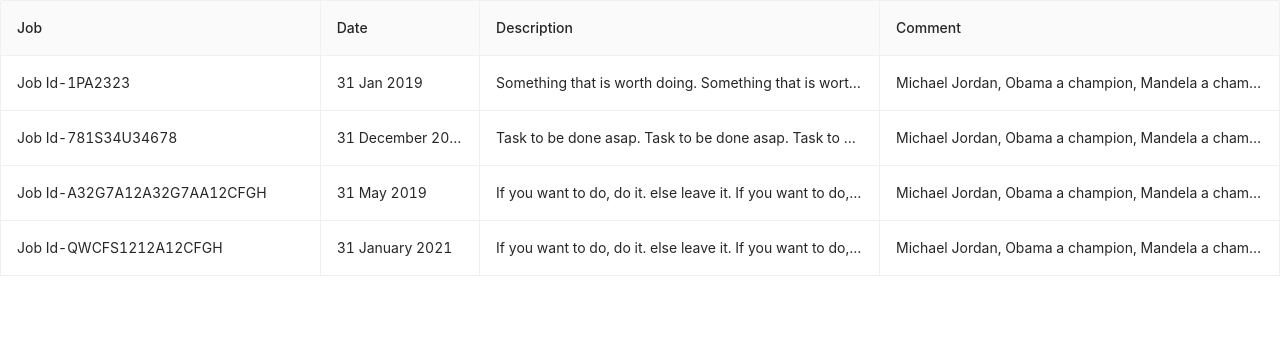
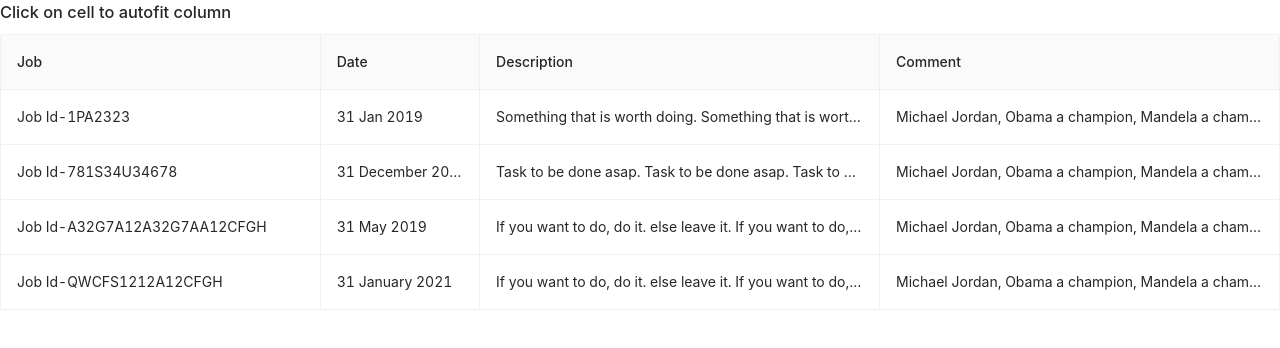
Before and after one commit to ghazalasaleem/Resizable_Table, a React app: page / in a window 1280 px wide. Built offline with nearby package versions, Linux system fonts and the light colour scheme.

Commit message:
Instructions added

```diff
--- a/src/AntdGrid/ResizeGrid/ResizableGrid.scss
+++ b/src/AntdGrid/ResizeGrid/ResizableGrid.scss
@@ -1,4 +1,5 @@
 .resizeGrid {
+  margin: 5px 0px;
   &.autofit {
     .ant-table table {
       width: auto;
--- a/src/index.js
+++ b/src/index.js
@@ -9,6 +9,7 @@ ReactDOM.render(
   <React.StrictMode>
     {/* <App /> */}
     {/* <Grid /> */}
+    <h3>Click on cell to autofit column</h3>
     <ResizableGrid />
   </React.StrictMode>,
   document.getElementById('root')
```
